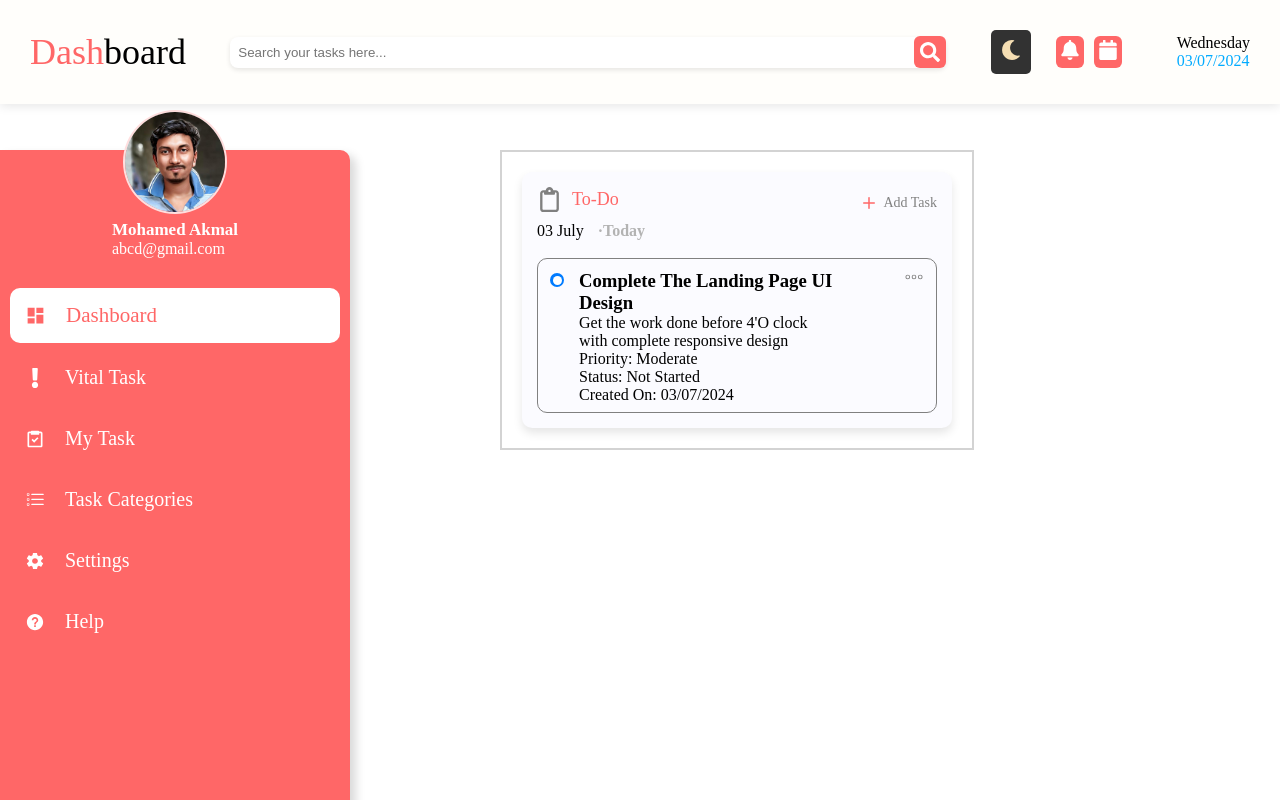
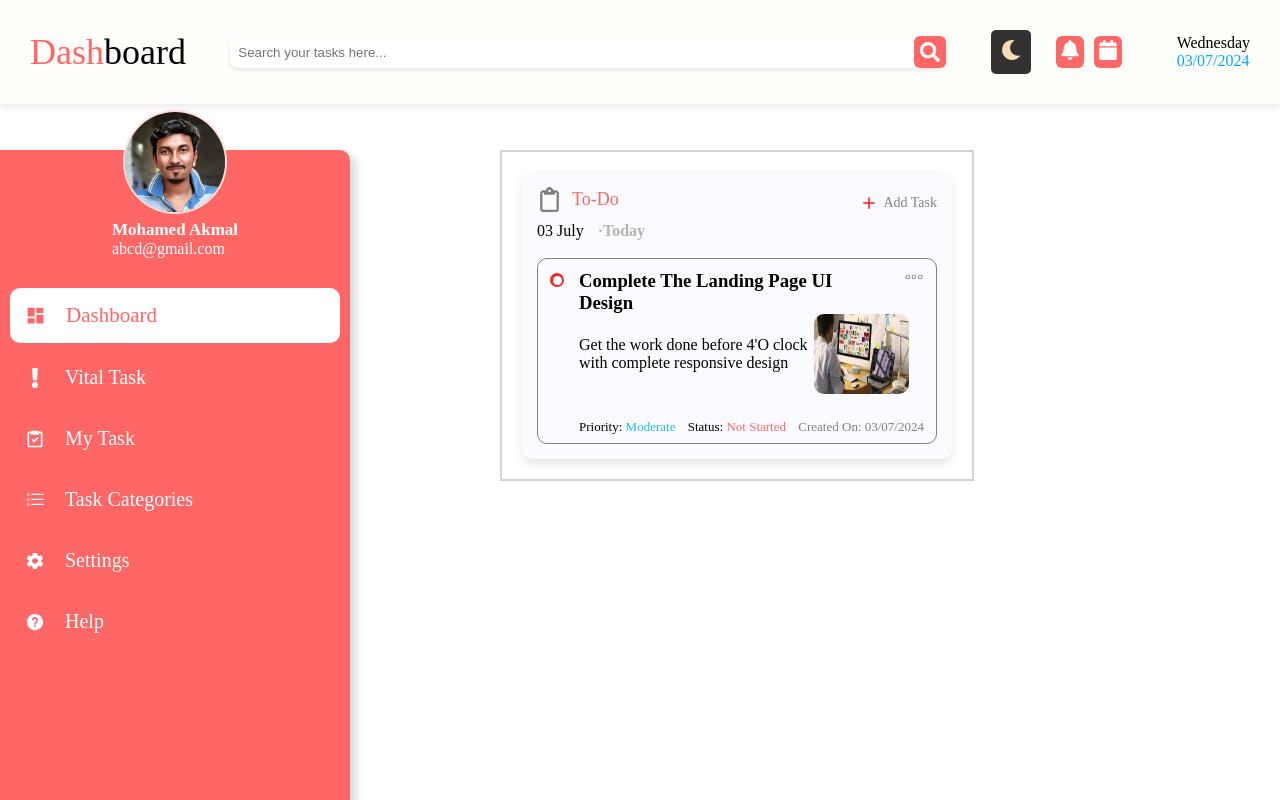
Before and after one commit to Akmal1796/ToDoApp, a React (Vite) app: page / in a window 1280 px wide. Shown: the top 800 px of the page. Built offline with nearby package versions, Linux system fonts and the light colour scheme.

Commit message:
Completed the todo card design

```diff
--- a/src/Components/Tasks.css
+++ b/src/Components/Tasks.css
@@ -25,6 +25,7 @@
     border-radius: 10px;
     padding: 8px 12px;
     margin-top: 18px;
+    cursor: pointer;
 }
 
 .todo-content-header {
@@ -49,7 +50,7 @@
 .outer-circle {
     width: 14px;
     height: 14px;
-    background-color: #007bff;
+    background-color: #fa2323;
     border-radius: 50%;
     display: flex;
     justify-content: center;
@@ -66,12 +67,37 @@
 }
 
 .todo-content {
+    display: flex;
+    align-items: center;
     margin-left: 29px;
-    width: 260px;
+    width: 330px;
+}
+
+.todo-img {
+    width: 95px;
+    height: 80px;
+    border-radius: 10px;
 }
 
 .todo-status {
+    display: flex;
+    align-items: center;
+    justify-content: space-between;
+    font-size: 13px;
+    margin-top: 25px;
     margin-left: 29px;
+}
+
+.status-priority span {
+    color: rgb(29, 187, 240);
+}
+
+.status span {
+    color: #FF6767;
+}
+
+.status-date {
+    color: gray;
 }
 
 .header-left {
@@ -103,7 +129,7 @@
 }
 
 .plus-icon {
-    color: #FF6767;
+    color: #ff1b1b;
     border-radius: 50%;
     transition: background-color 0.3s;
 }
--- a/src/Components/Tasks.jsx
+++ b/src/Components/Tasks.jsx
@@ -3,6 +3,7 @@ import './Tasks.css'
 import { FaRegClipboard } from "react-icons/fa6";
 import { LuPlus } from "react-icons/lu";
 import { PiDotsThreeOutlineLight } from "react-icons/pi";
+import UIDesign from '/public/Images/UIdesign.jpg'
 
 const Tasks = () => {
   return (
@@ -36,20 +37,20 @@ const Tasks = () => {
           </div>
           <div className='todo-content'>
             <p>Get the work done before 4'O clock with complete responsive design</p>
+            <img src={UIDesign} className='todo-img'/>
           </div>
           <div className='todo-status'>
-            <div>
+            <div className='status-priority'>
               <p>Priority: <span>Moderate</span></p>
             </div>
-            <div>
+            <div className='status'>
               <p>Status: <span>Not Started</span></p>
             </div>
-            <div>
-              <p>Created On: <span>03/07/2024</span></p>
+            <div className='status-date'>
+              <p>Created On: 03/07/2024</p>
             </div>
           </div>
         </div>
-
       </div>
 
       <div className='task-status'>
```
